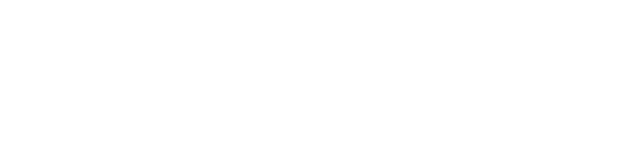
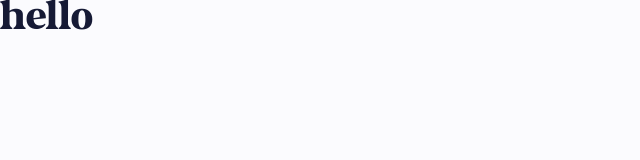
Before and after one commit to QueenMissRose/MSS, a website: page public/index.html in a window 1280 px wide. Shown: the whole page, without its empty margins (0-640 px from the left). Drawn offline with Linux system fonts and the light colour scheme.

Commit message:
added custom theme w comments, and imported fonts

```diff
--- a/public/index.html
+++ b/public/index.html
@@ -1,17 +1,25 @@
 <!DOCTYPE html>
 <html lang="en">
+
 	<head>
-    	<meta charset="utf-8">
-    	<meta name="description" content="Your description goes here">
-    	<meta name="keywords" content="website, freelance">
+		<meta charset="utf-8">
+		<meta name="description" content="Your description goes here">
+		<meta name="keywords" content="website, freelance">
 		<meta name="viewport" content="width=device-width, initial-scale=1">
 		<title>Moji Static Studios</title>
 		<link rel="stylesheet" href="style.css">
 	</head>
+
 	<body>
+		<div>
+			<h1 class="text-primary font-milk text-4xl">hello</h1>
+		</div>
+
+
 
 
 		<!-- external JS link -->
 		<script type="text/javascript" src="main.js"></script>
 	</body>
+
 </html>
--- a/src/input.css
+++ b/src/input.css
@@ -1,3 +1,11 @@
+@import url('https://fonts.googleapis.com/css2?family=Roboto+Mono:ital,wght@0,100..700;1,100..700&display=swap'); /*Roboto Mono*/
+
+    @font-face {
+        font-family: 'Milk and Honey';
+        src: url('/public/fonts/milk_and_honey/Milk And Honey.ttf') format('truetype');
+    }
+
+
 @tailwind base;
 @tailwind components;
 @tailwind utilities;
--- a/tailwind.config.js
+++ b/tailwind.config.js
@@ -2,9 +2,41 @@
 module.exports = {
   content: ["./public/*.{html,js}"],
   theme: {
-    extend: {},
+    extend: {
+      fontFamily: {
+        roboto: ['Roboto Mono', 'serif'],
+        milk: ['Milk and Honey', 'serif']
+
+      }
+    },
   },
   plugins: [
-    require('daisyui'),
+    require("daisyui"),
   ],
+  daisyui: {
+    themes: [
+      {
+        mytheme: {
+
+          "base-100": "#fbfbfe", //white
+
+          "base-200": "#cfebf7", //light blue for bg
+
+          "base-300": "#ffeda8", //light yellow for bg
+
+          "primary": "#161a35", //text colour, blueish
+
+          "secondary": "#000", //text colour, black
+
+          "accent": "#a2d9f0", //moji blue accent
+
+          "accent-content": "#fede65", //moji yellow, like the sun
+
+          "neutral": "#a7dbf0", //how we do it: 2) vision planning
+
+          "info": "#fce488", //how we do it: 4) develop
+        },
+      },
+    ],
+  },
 }
```
Also changed, not shown: public/fonts/milk_and_honey/Read Me.txt (added, +21 -0 lines), public/fonts/milk_and_honey/Milk And Honey.otf (added), public/fonts/milk_and_honey/Milk And Honey.ttf (added), public/style.css.
